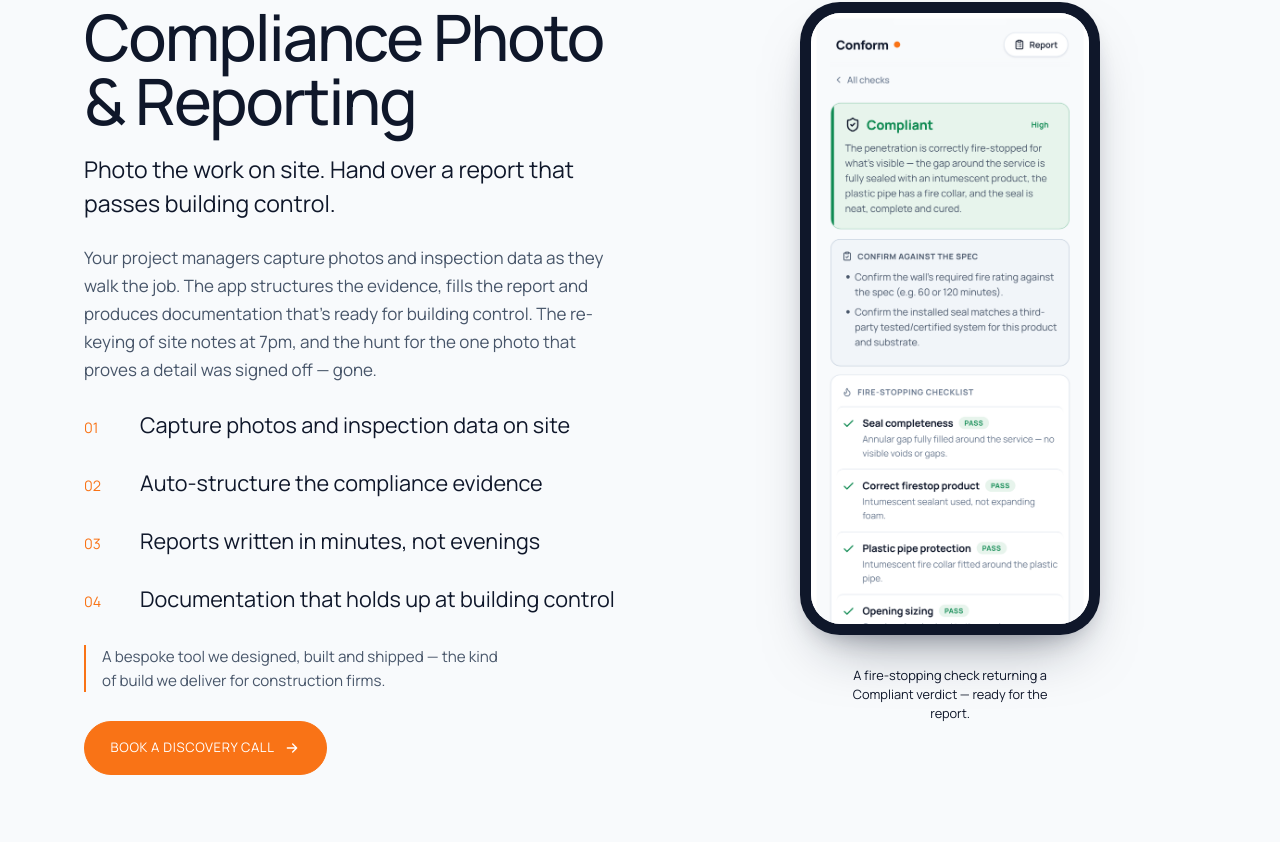
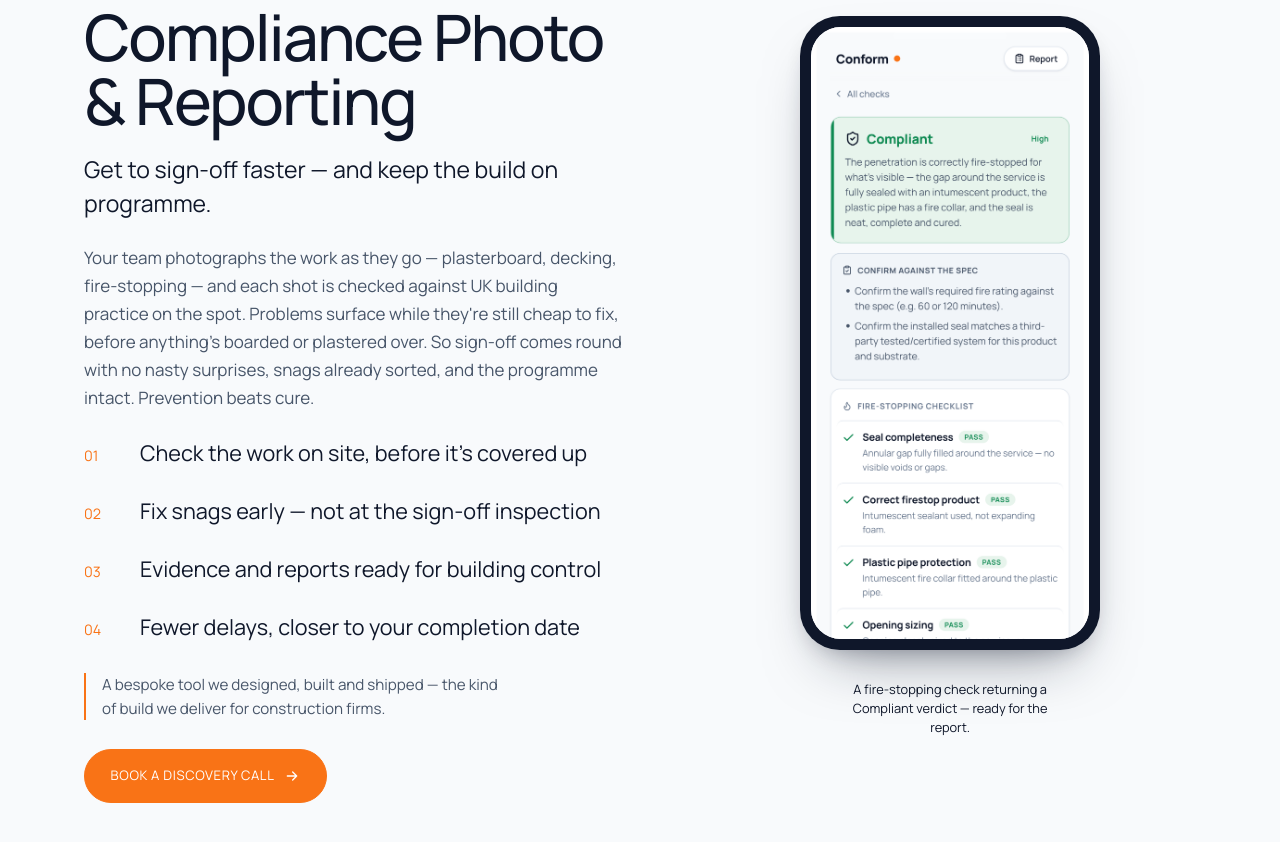
Before and after one commit to saintkierann/conform, a Next.js app: page / in a window 1280 px wide. Shown: the part 1853-2695 px from the top of the page. Built offline with nearby package versions, Linux system fonts and the light colour scheme.

Commit message:
Website: flagship copy to PM use case — sign-off faster, on programme, prevention > cure

```diff
--- a/data/site.js
+++ b/data/site.js
@@ -43,14 +43,14 @@ export const site = {
   flagship: {
     eyebrow: "Flagship product",
     name: "Compliance Photo & Reporting",
-    tagline: "Photo the work on site. Hand over a report that passes building control.",
+    tagline: "Get to sign-off faster — and keep the build on programme.",
     body:
-      "Your project managers capture photos and inspection data as they walk the job. The app structures the evidence, fills the report and produces documentation that's ready for building control. The re-keying of site notes at 7pm, and the hunt for the one photo that proves a detail was signed off — gone.",
+      "Your team photographs the work as they go — plasterboard, decking, fire-stopping — and each shot is checked against UK building practice on the spot. Problems surface while they're still cheap to fix, before anything's boarded or plastered over. So sign-off comes round with no nasty surprises, snags already sorted, and the programme intact. Prevention beats cure.",
     features: [
-      "Capture photos and inspection data on site",
-      "Auto-structure the compliance evidence",
-      "Reports written in minutes, not evenings",
-      "Documentation that holds up at building control",
+      "Check the work on site, before it's covered up",
+      "Fix snags early — not at the sign-off inspection",
+      "Evidence and reports ready for building control",
+      "Fewer delays, closer to your completion date",
     ],
     status: "", // ◂ TO ADD — e.g. "In pilot" or "Now onboarding firms" (leave "" to hide)
     // Honest framing — this is a real build, shown as proof of bespoke capability.
```
